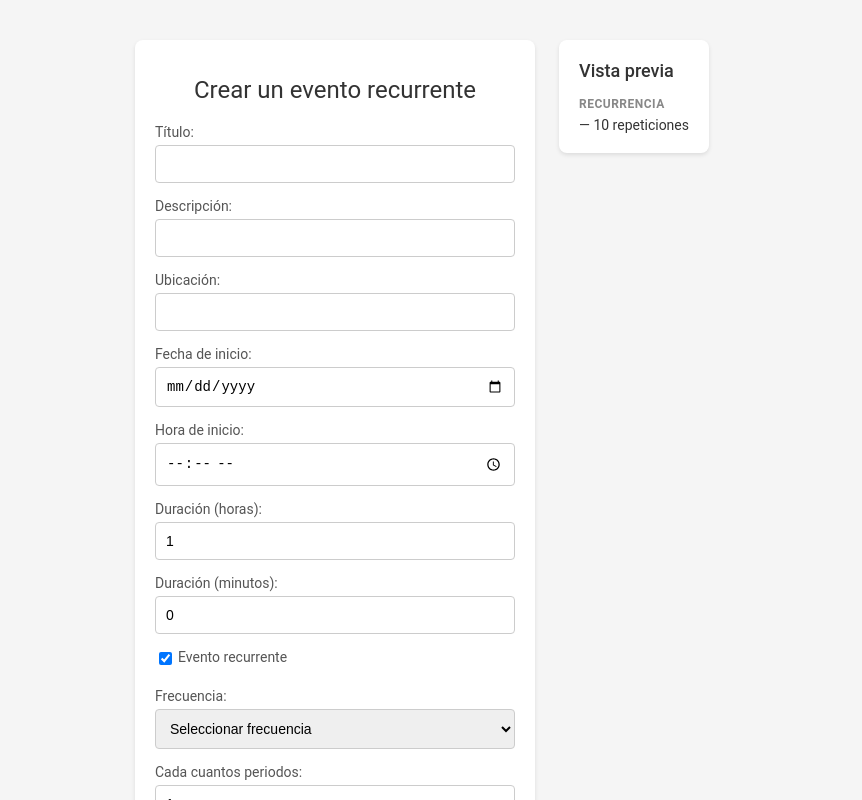
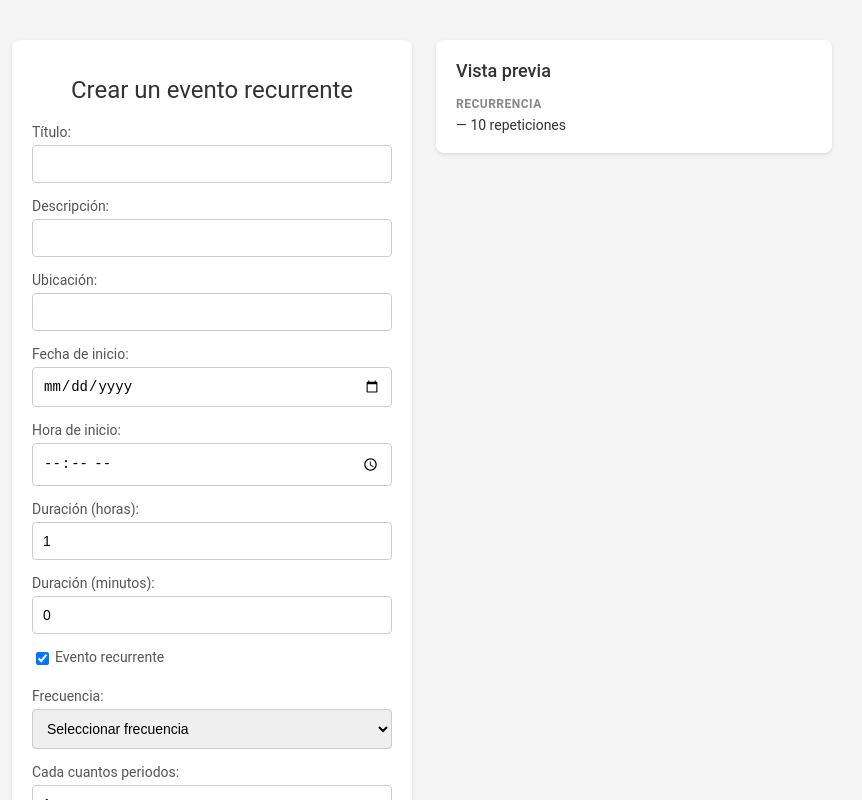
Before and after one commit to jrodrigopuca/reminder, a React (Vite) app: page / in a window 1280 px wide. Both pictures are taken after a click on the label "Evento recurrente". Shown: the top 800 px of the page, without its empty margins (218-1080 px from the left). Built offline with nearby package versions, Linux system fonts and the light colour scheme; the HTML template or start-up script is replaced by a standard one.

Commit message:
style: update box-sizing rules and layout properties in CSS files

```diff
--- a/src/App.module.css
+++ b/src/App.module.css
@@ -13,7 +13,6 @@
   box-shadow: 0 2px 4px rgba(0, 0, 0, 0.1);
   width: 400px;
   flex-shrink: 0;
-  box-sizing: border-box;
 }
 
 .title {
@@ -47,7 +46,6 @@
   font-size: 14px;
   border: 1px solid #ccc;
   border-radius: 4px;
-  box-sizing: border-box;
 }
 
 .formGroup input[type="checkbox"] {
@@ -126,7 +124,6 @@
   font-size: 14px;
   border: 1px solid #ccc;
   border-radius: 4px;
-  box-sizing: border-box;
 }
 
 .inlineField span {
@@ -150,7 +147,6 @@
   font-size: 13px;
   border: 1px solid #ccc;
   border-radius: 4px;
-  box-sizing: border-box;
 }
 
 .attendeeRsvp {
@@ -210,7 +206,6 @@
   box-shadow: 0 2px 4px rgba(0, 0, 0, 0.1);
   flex: 1;
   min-width: 0;
-  box-sizing: border-box;
   position: sticky;
   top: 20px;
 }
--- a/src/index.css
+++ b/src/index.css
@@ -1,3 +1,9 @@
+*,
+*::before,
+*::after {
+  box-sizing: border-box;
+}
+
 body {
   margin: 0;
   font-family: 'Roboto', -apple-system, BlinkMacSystemFont, 'Segoe UI', 'Oxygen',
@@ -6,11 +12,13 @@ body {
   -webkit-font-smoothing: antialiased;
   -moz-osx-font-smoothing: grayscale;
   background-color: #f5f5f5;
+  min-height: 100vh;
+  padding: 40px 20px;
+}
+
+#root {
   display: flex;
   justify-content: center;
-  padding: 40px 20px;
-  min-height: 100vh;
-  box-sizing: border-box;
 }
 
 code {
```
